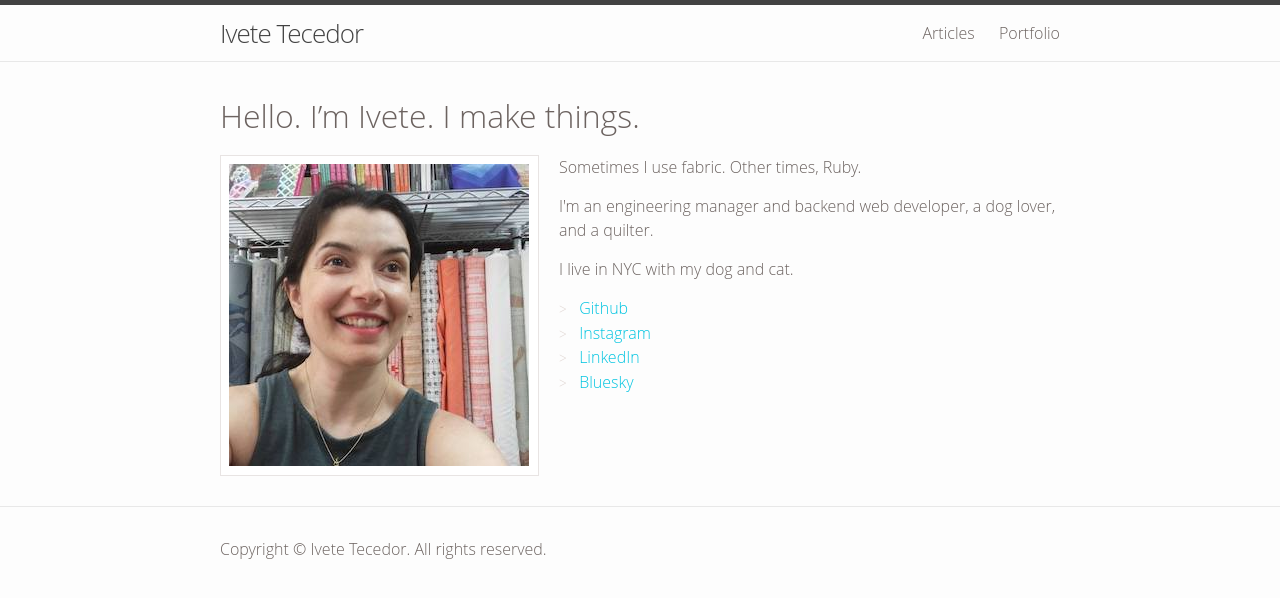
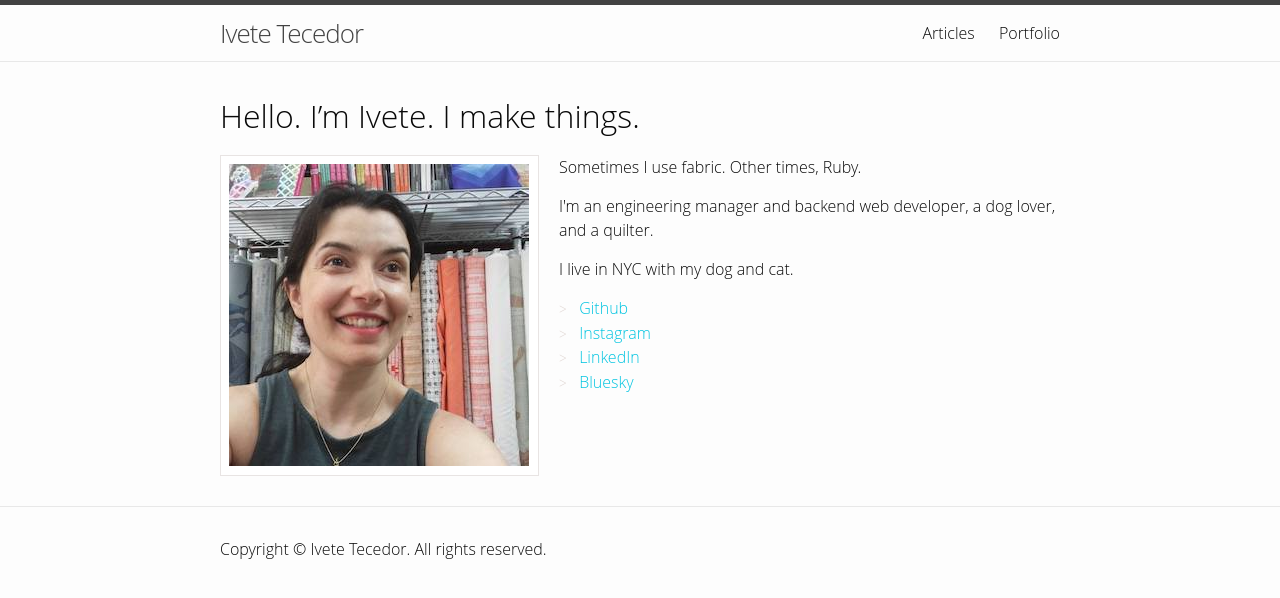
Before and after one commit to itecedor/itc-jekyll, a Jekyll site: the page built from index.html, in a window 1280 px wide. Shown: the top 598 px of the page. Built offline with Jekyll 4.4.1, drawn with Linux system fonts in a browser that asks for light colours.

Commit message:
make text darker

```diff
--- a/css/main.scss
+++ b/css/main.scss
@@ -13,7 +13,7 @@ $base-line-height: 1.5;
 
 $spacing-unit:     30px;
 
-$text-color:       #6c6360;
+$text-color:       #090909;
 $background-color: #fdfdfd;
 $brand-color:      #00c4e0;
 
```
